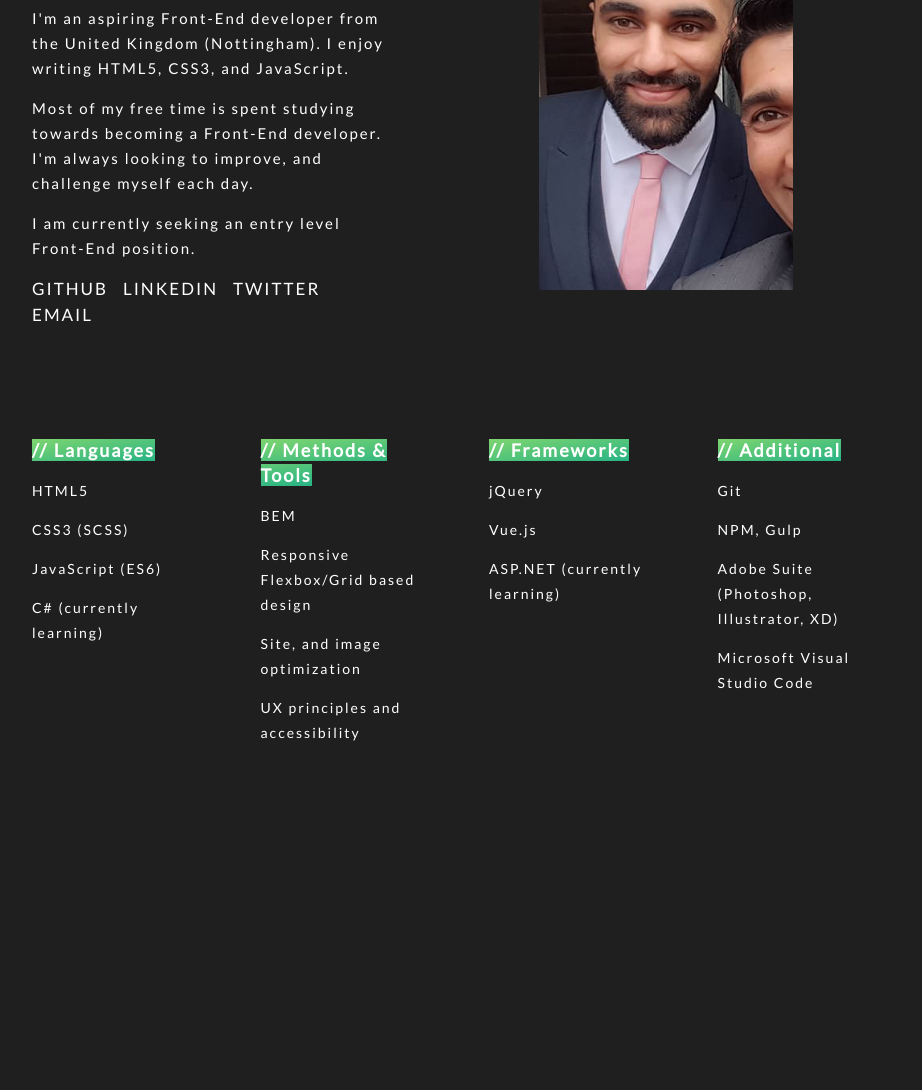
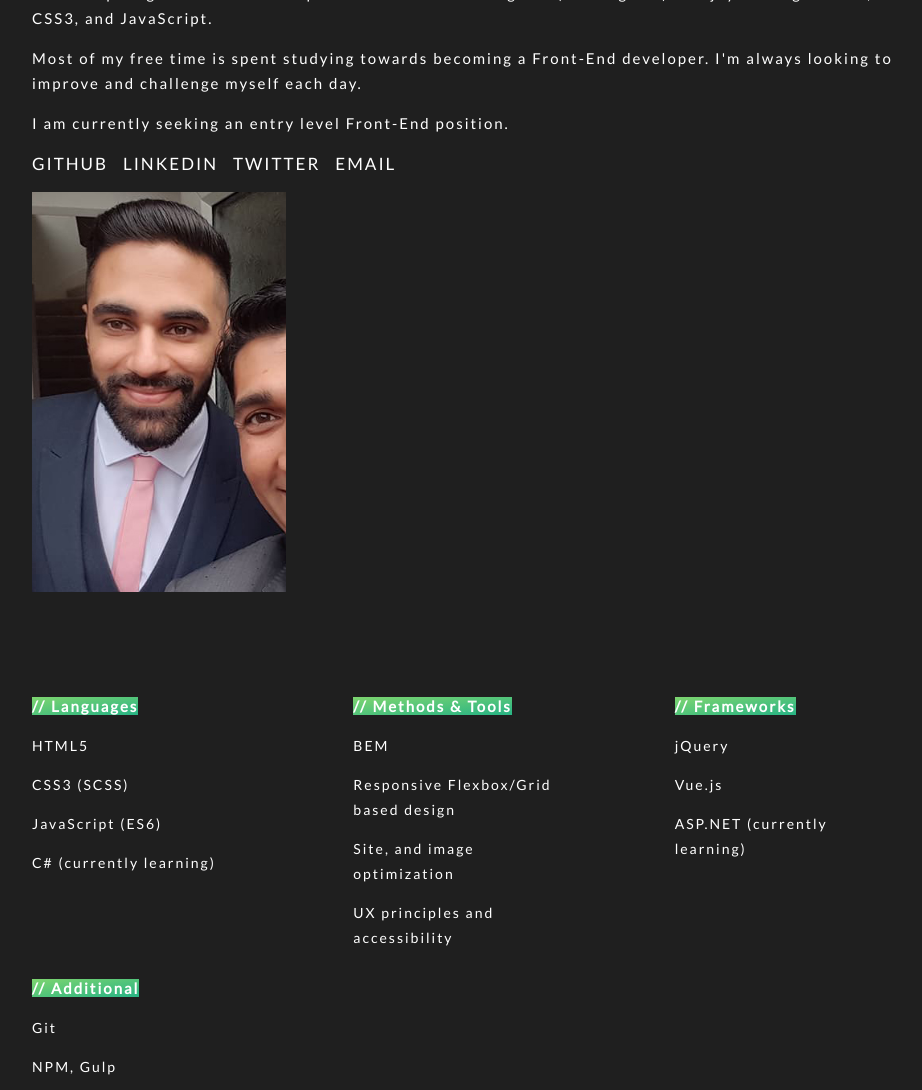
Before and after one commit to jazdosanjh/jazdosanjh.github.io, a plain HTML site: page index.html in a window 1280 px wide. Shown: the part 318-1408 px from the top of the page, without its empty margins (176-1098 px from the left). Before the commit the page ends 1285 px from the top, so only its background shows below. Drawn offline with Linux system fonts and the light colour scheme.

Commit message:
More amendments!

```diff
--- a/css/style.css
+++ b/css/style.css
@@ -15,7 +15,7 @@ h1 {
     font-size: 4rem;
 }
 h2 {
-    font-size: 1.8rem;
+    font-size: 1.5rem;
 }
 span {
     background: linear-gradient(to right bottom, #7ED56F, #28B485);
@@ -25,8 +25,8 @@ p {
 }
 .header {
     display: grid;
-    grid-template-columns: repeat(2, 1fr);
-    grid-column-gap: 15rem;
+    grid-template-columns: repeat(auto-fit, minmax(40rem, 1fr));
+    grid-column-gap: 12rem;
 }
 img {
     height: 40rem;
@@ -54,9 +54,9 @@ a {
 /* Skills Section */
 .skills {
     display: grid;
-    grid-template-columns: repeat(4, 1fr);
+    grid-template-columns: repeat(auto-fit, minmax(15rem, 1fr));
     padding-top: 8rem;
-    grid-column-gap: 5rem;
+    grid-column-gap: 10rem;
 }
 .skills p {
     font-size: 1.4rem;
```
Also changed, not shown: index.html (+1 -1 lines).
